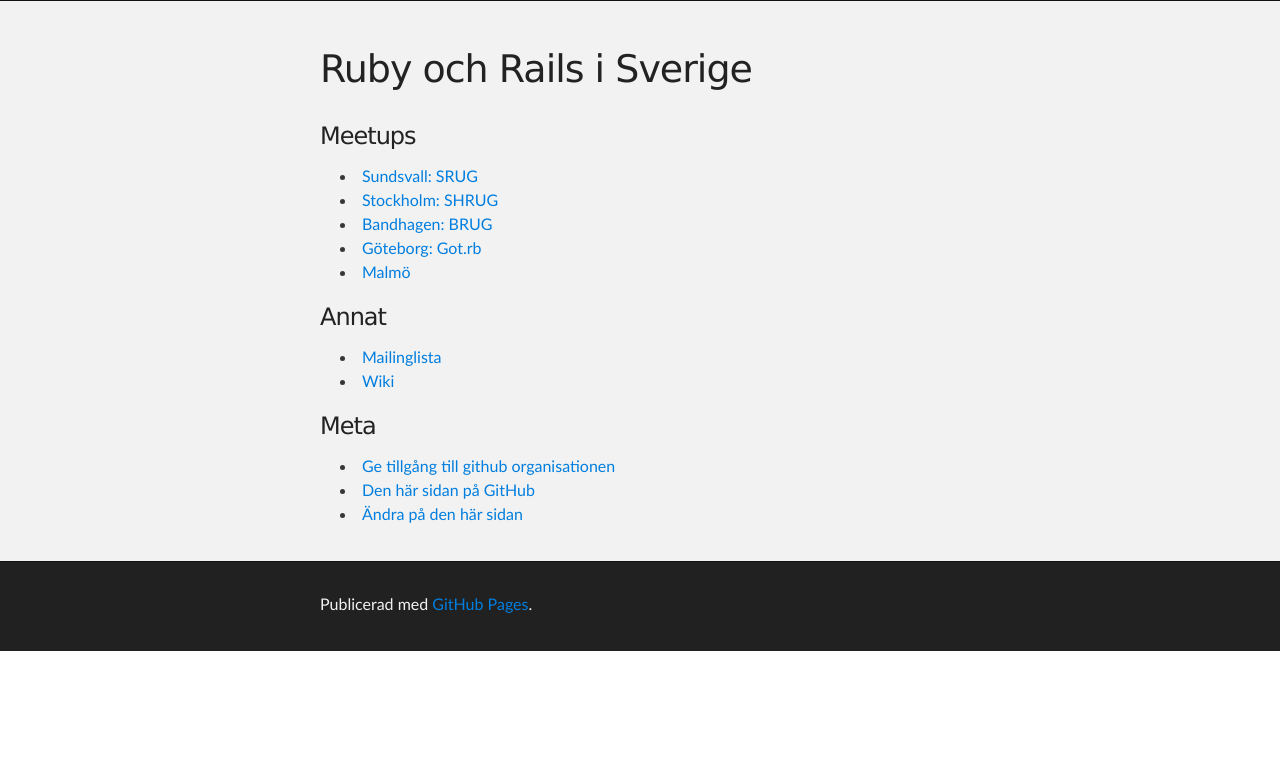
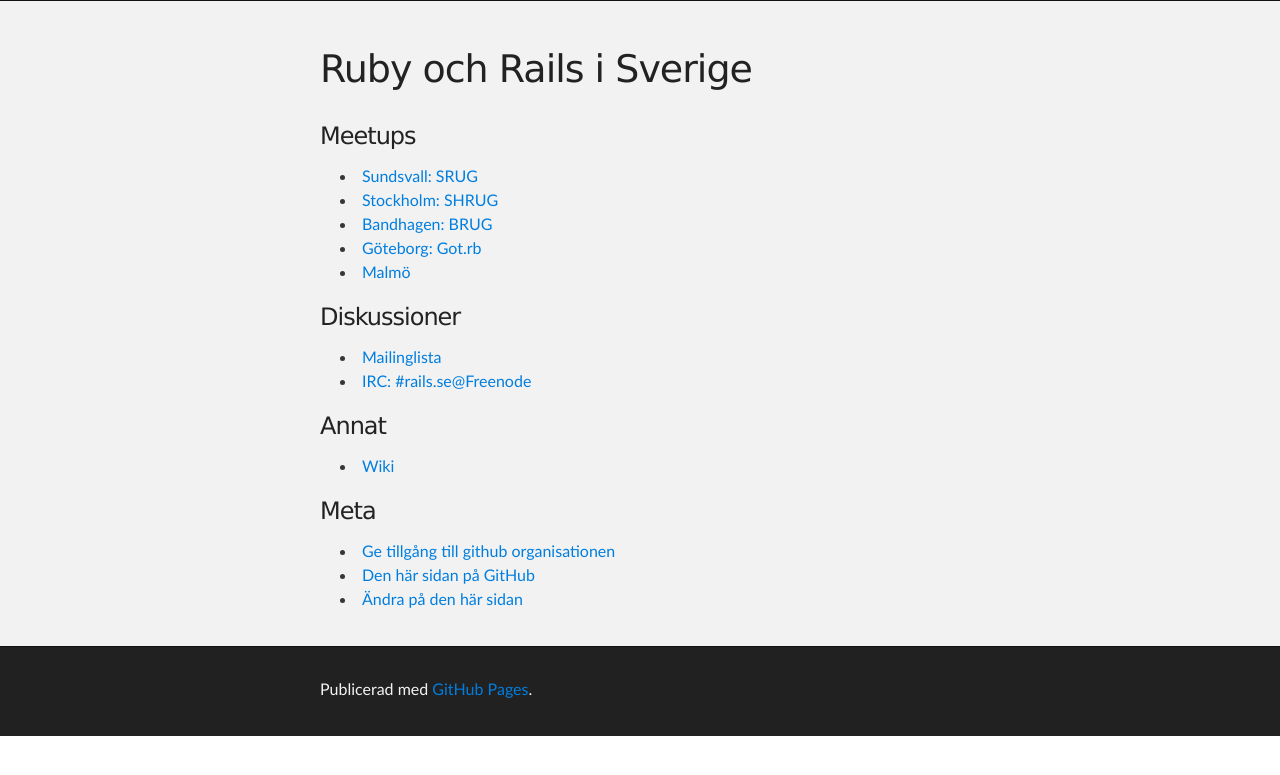
Before and after one commit to rails-se/rails-se.github.com, a Jekyll site: the page built from index.md, in a window 1280 px wide. Shown: the top 775 px of the page. Built offline with Jekyll 4.4.1, drawn with Linux system fonts in a browser that asks for light colours.

Commit message:
Link to #rails.se on IRC.

```diff
--- a/index.md
+++ b/index.md
@@ -10,8 +10,11 @@ title: Ruby och Rails i Sverige
 * [Göteborg: Got.rb](http://www.meetup.com/got-rb)
 * [Malmö](http://www.meetup.com/malmo-ruby/)
 
+### Diskussioner
+* [Mailinglista](http://groups.google.com/group/rails-se)
+* [IRC: #rails.se@Freenode](irc://irc.freenode.org/rails.se)
+
 ### Annat
-* [Mailinglista](http://groups.google.com/group/rails-se)
 * [Wiki](https://github.com/rails-se/rails-se.github.com/wiki)
 
 ### Meta
```
